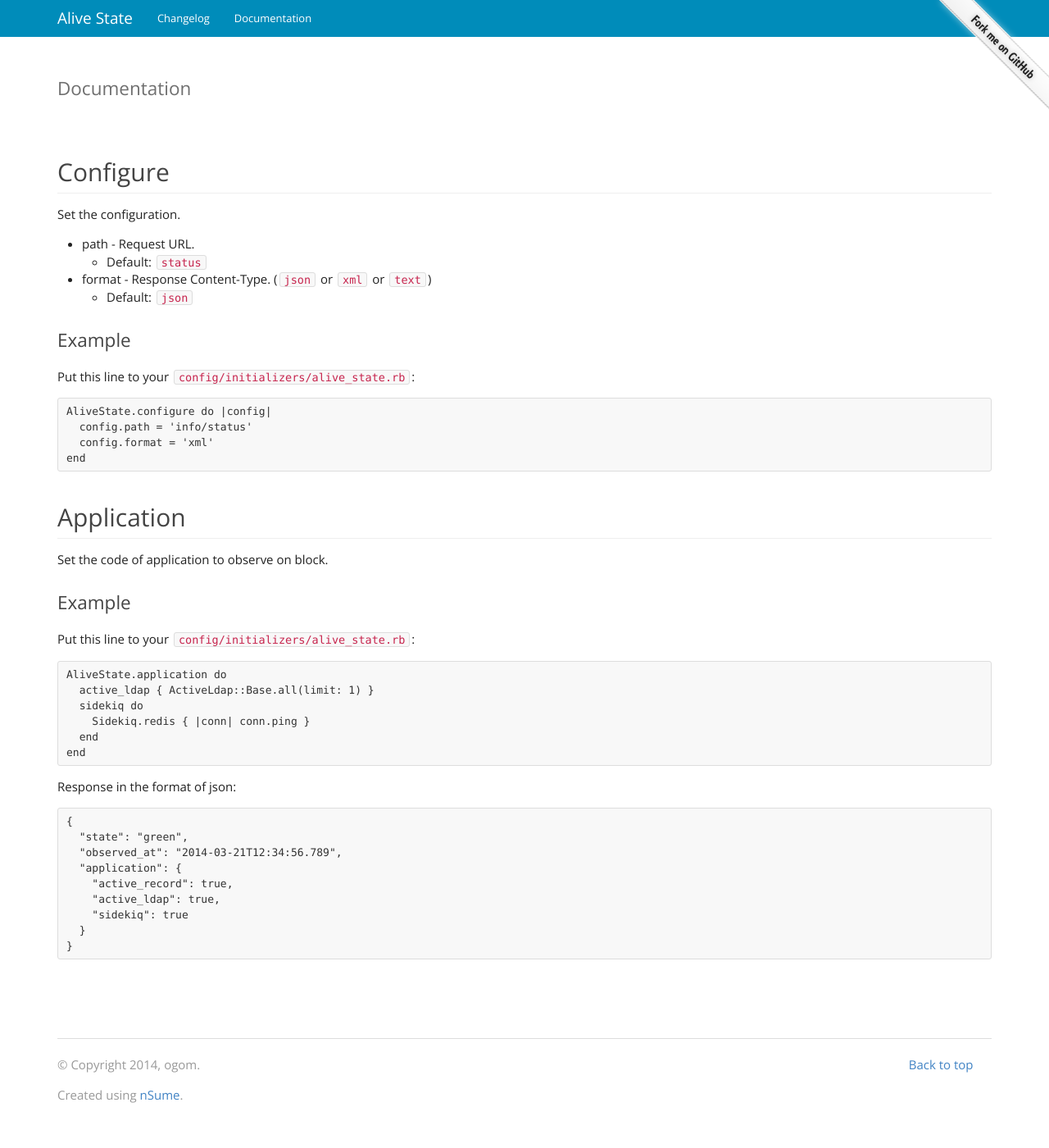
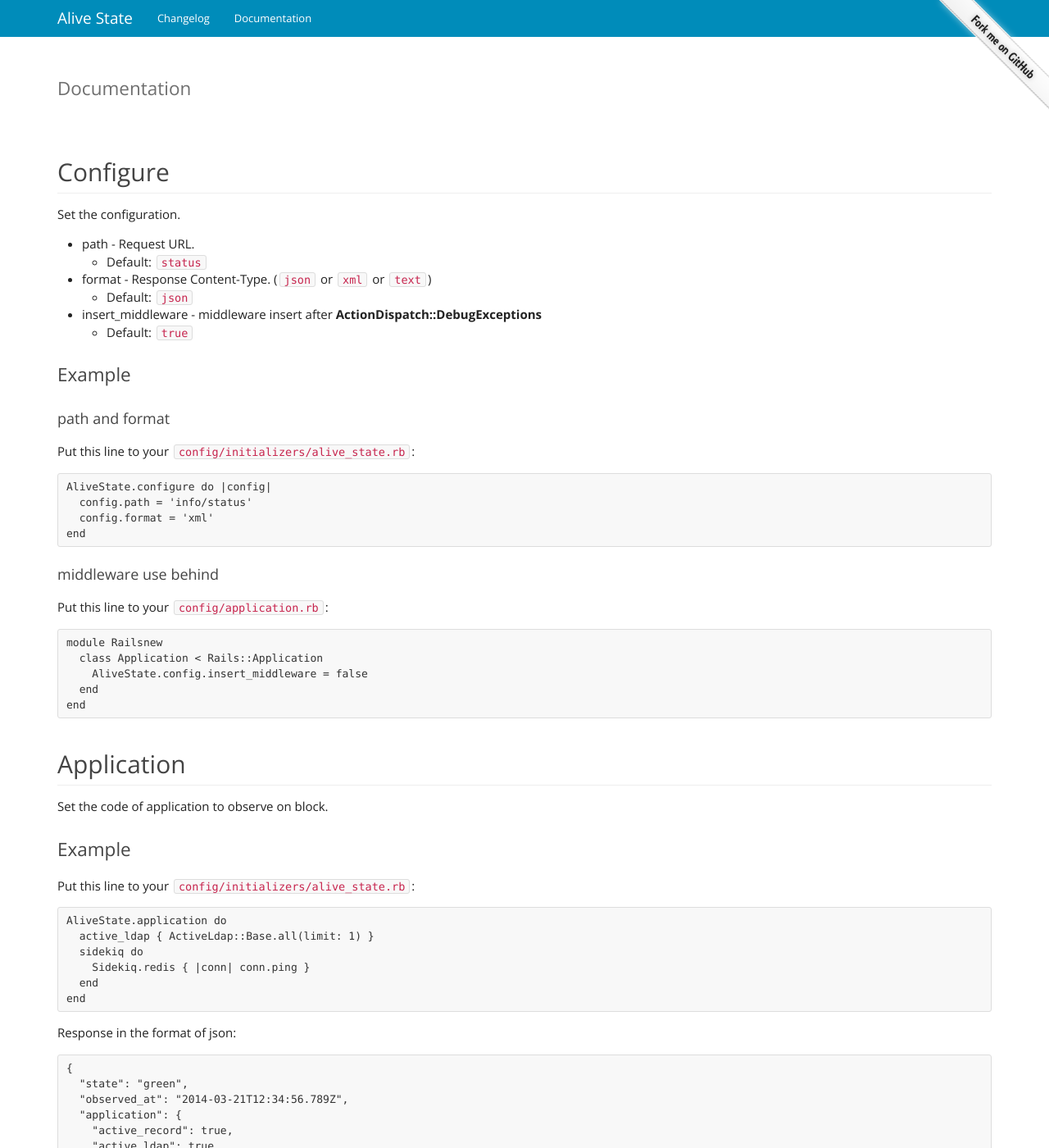
Before and after one commit to ogom/alive_state, a Jekyll site: the page built from docs/index.md, in a window 1280 px wide and 1400 px high. Shown: the whole window at 82% size. Built offline with Jekyll 4.4.1, drawn with Linux system fonts in a browser that asks for light colours; some of the changed text lies outside the part shown.

````diff
--- a/docs/index.md
+++ b/docs/index.md
@@ -11,8 +11,12 @@ Set the configuration.
   * Default: `status`
 * format - Response Content-Type. (`json` or `xml` or `text`)
   * Default: `json`
+* insert_middleware - middleware insert after **ActionDispatch::DebugExceptions**
+  * Default: `true`
 
 ### Example
+
+#### path and format
 
 Put this line to your `config/initializers/alive_state.rb`:
 
@@ -20,6 +24,18 @@ Put this line to your `config/initializers/alive_state.rb`:
 AliveState.configure do |config|
   config.path = 'info/status'
   config.format = 'xml'
+end
+```
+
+#### middleware use behind
+
+Put this line to your `config/application.rb`:
+
+```
+module Railsnew
+  class Application < Rails::Application
+    AliveState.config.insert_middleware = false
+  end
 end
 ```
 
@@ -45,7 +61,7 @@ Response in the format of json:
 ```
 {
   "state": "green",
-  "observed_at": "2014-03-21T12:34:56.789",
+  "observed_at": "2014-03-21T12:34:56.789Z",
   "application": {
     "active_record": true,
     "active_ldap": true,
````
Also changed, not shown: _posts/2014-12-12-1.0.0.md (added, +7 -0 lines), index.md (+1 -1 lines).
